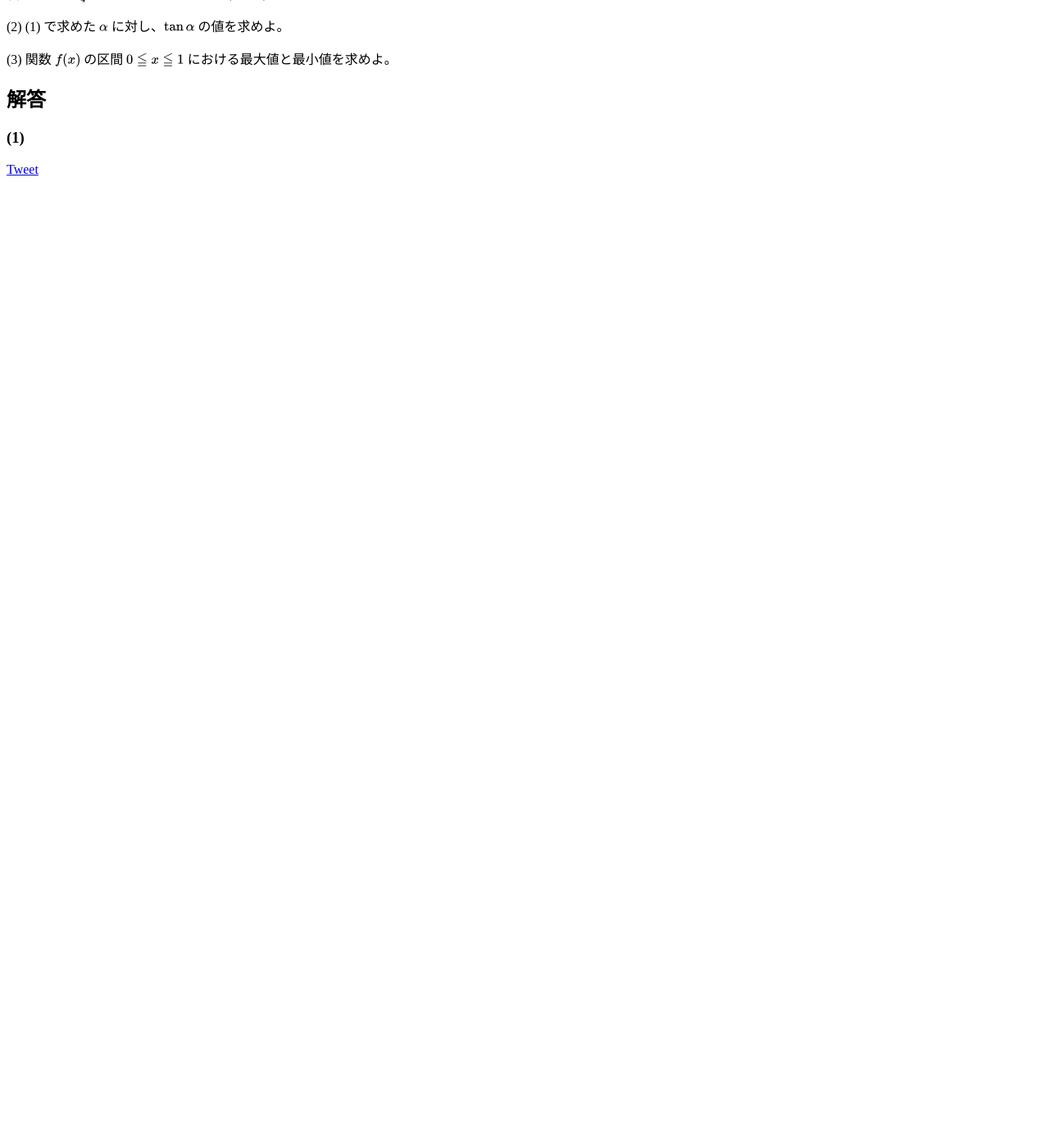
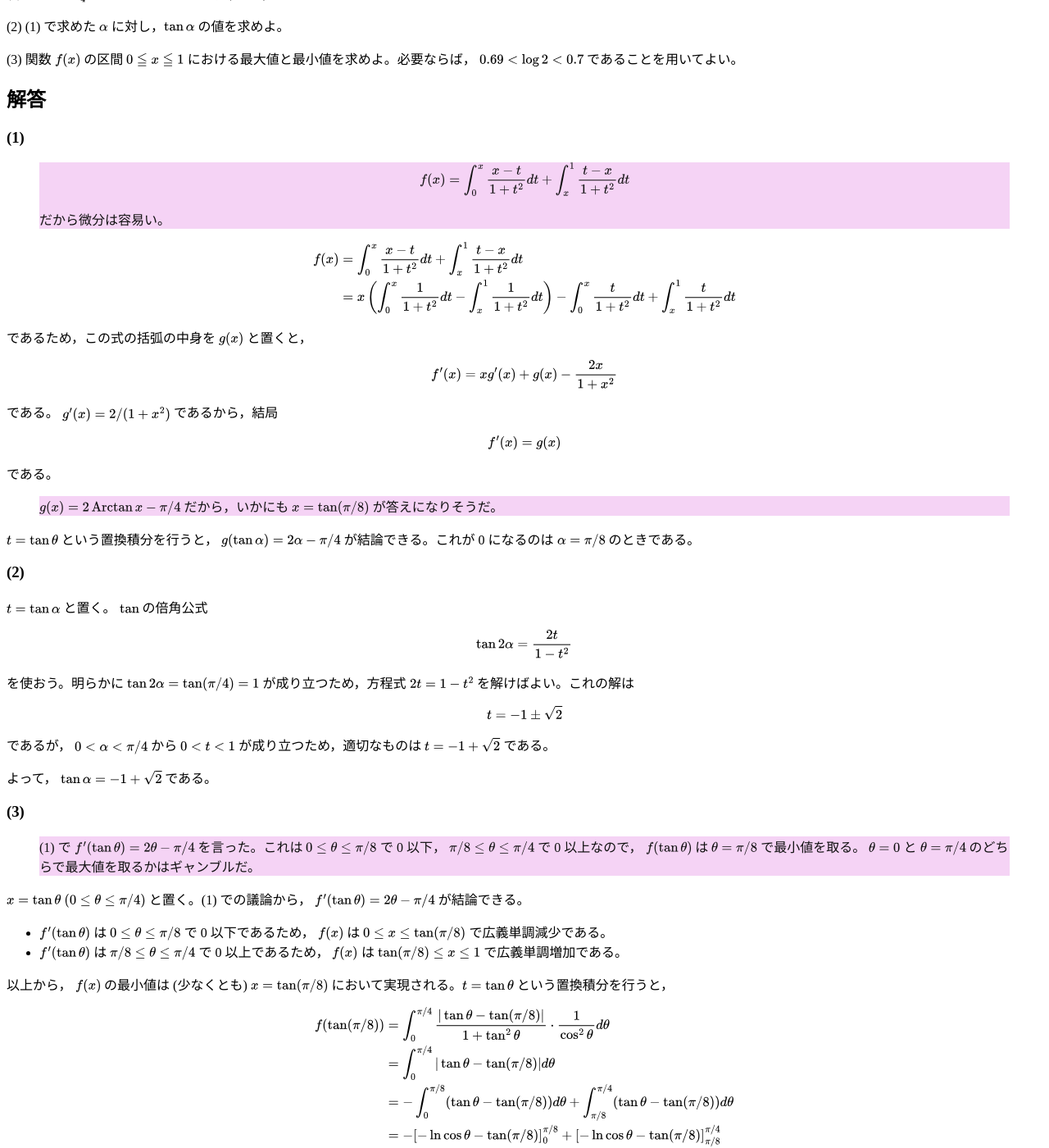
Before and after one commit to koba-e964/ut-entrance-exam-math, a Jekyll site: the page built from 2024/s2.md, in a window 1280 px wide and 1400 px high, scrolled down 263 px. Shown: the whole window at 82% size. Built offline with Jekyll 4.4.1, drawn with Linux system fonts in a browser that asks for light colours; comment, search, counter and statistics services are not loaded; before the commit the page ends 900 px from its top, so only the background shows below that; some of the changed text lies outside the part shown.

Commit message:
Add 2024/s2

```diff
--- a/2024/s2.md
+++ b/2024/s2.md
@@ -8,11 +8,87 @@ title: 2024 年度理科 第 2 問
 
 $$ f(x) = \int_0^1 \frac{|t-x|}{1+t^2}dt \qquad (0 \leqq x \leqq 1)$$
 
-(1) $0 < \alpha < \frac{\pi}{4}$ を満たす実数 $\alpha$ で、 $f'(\tan \alpha) = 0$ となるものを求めよ。
+(1) $0 < \alpha < \frac{\pi}{4}$ を満たす実数 $\alpha$ で， $f'(\tan \alpha) = 0$ となるものを求めよ。
 
-(2) (1) で求めた $\alpha$ に対し、$\tan \alpha$ の値を求めよ。
+(2) (1) で求めた $\alpha$ に対し，$\tan \alpha$ の値を求めよ。
 
-(3) 関数 $f(x)$ の区間 $0 \leqq x \leqq 1$ における最大値と最小値を求めよ。
+(3) 関数 $f(x)$ の区間 $0 \leqq x \leqq 1$ における最大値と最小値を求めよ。必要ならば， $0.69 < \log 2 < 0.7$ であることを用いてよい。
 
 ## 解答
 ### (1)
+
+> $$f(x) = \int_0^x \frac{x-t}{1+t^2}dt + \int_x^1 \frac{t-x}{1+t^2}dt$$
+>
+> だから微分は容易い。
+
+$$\begin{align*}
+f(x) &= \int_0^x \frac{x-t}{1+t^2}dt + \int_x^1 \frac{t-x}{1+t^2}dt \\
+&= x\left(\int_0^x \frac{1}{1+t^2}dt - \int_x^1 \frac{1}{1+t^2}dt\right) -\int_0^x \frac{t}{1+t^2}dt + \int_x^1 \frac{t}{1+t^2}dt
+\end{align*}$$
+
+であるため，この式の括弧の中身を $g(x)$ と置くと，
+
+$$f'(x) = xg'(x) + g(x) - \frac{2x}{1+x^2}$$
+
+である。 $g'(x) = 2/(1+x^2)$ であるから，結局
+
+$$f'(x) = g(x)$$
+
+である。
+
+> $g(x) = 2\mathop{\mathrm{Arctan}} x - \pi/4$ だから，いかにも $x = \tan (\pi/8)$ が答えになりそうだ。
+
+$t = \tan \theta$ という置換積分を行うと， $g(\tan \alpha) = 2 \alpha - \pi/4$ が結論できる。これが 0 になるのは $\alpha = \pi/8$ のときである。
+
+### (2)
+$t = \tan\alpha$ と置く。 $\tan$ の倍角公式
+
+$$\tan 2\alpha = \frac{2t}{1-t^2}$$
+
+を使おう。明らかに $\tan 2\alpha = \tan (\pi/4) = 1$ が成り立つため，方程式 $2t = 1 - t^2$ を解けばよい。これの解は
+
+$$ t = -1\pm \sqrt{2}$$
+
+であるが， $0 < \alpha < \pi/4$ から $0 < t < 1$ が成り立つため，適切なものは $t = -1 + \sqrt{2}$ である。
+
+よって， $\tan \alpha = -1 + \sqrt{2}$ である。
+
+### (3)
+
+> (1) で $f'(\tan \theta) = 2\theta - \pi/4$ を言った。これは $0 \le \theta \le \pi/8$ で 0 以下， $\pi/8\le \theta \le \pi/4$ で 0 以上なので， $f(\tan \theta)$ は $\theta = \pi/8$ で最小値を取る。 $\theta = 0$ と $\theta = \pi/4$ のどちらで最大値を取るかはギャンブルだ。
+
+$x = \tan \theta \ (0 \le \theta \le \pi/4)$ と置く。(1) での議論から， $f'(\tan \theta) = 2\theta - \pi/4$ が結論できる。
+
+- $f'(\tan \theta)$ は $0 \le \theta \le \pi/8$ で 0 以下であるため， $f(x)$ は $0 \le x \le \tan(\pi/8)$ で広義単調減少である。
+- $f'(\tan \theta)$ は $\pi/8 \le \theta \le \pi/4$ で 0 以上であるため， $f(x)$ は $\tan(\pi/8) \le x \le 1$ で広義単調増加である。
+
+以上から， $f(x)$ の最小値は (少なくとも) $x = \tan(\pi/8)$ において実現される。$t = \tan \theta$ という置換積分を行うと，
+
+$$\begin{align*}
+f(\tan(\pi/8)) &= \int_0^{\pi/4} \frac{|\tan \theta - \tan(\pi/8)|}{1 + \tan^2\theta} \cdot \frac{1}{\cos^2\theta} d\theta \\
+&= \int_0^{\pi/4} |\tan \theta - \tan(\pi/8)|d\theta \\
+&= -\int_0^{\pi/8} (\tan \theta - \tan(\pi/8))d\theta + \int_{\pi/8}^{\pi/4} (\tan \theta - \tan(\pi/8))d\theta \\
+&= -[-\ln \cos\theta - \tan(\pi/8)]_{0}^{\pi/8} + [-\ln \cos\theta - \tan(\pi/8)]_{\pi/8}^{\pi/4} \\
+&= 2\ln \cos(\pi/8) + \ln{\sqrt{2}} = \ln (\sqrt{2}\cos^2(\pi/8)) \\
+&= \ln \frac{\sqrt{2}(1+\cos(\pi/4))}{2} = \ln \frac{1+\sqrt{2}}{2}
+\end{align*}$$
+
+が言えるため，これが最小値である。
+
+また，最大値は $f(0)$ または $f(1)$ である。$t = \tan \theta$ という置換積分を行うと，
+
+$$\begin{align*}
+f(0) &= \int_0^{\pi/4} \frac{\tan \theta}{1 + \tan^2\theta} \cdot \frac{1}{\cos^2\theta} d\theta \\
+&= \int_0^{\pi/4} \tan \theta d\theta \\
+&= [-\ln\cos\theta]_0^{\pi/4} = \ln\sqrt{2}
+\end{align*}$$
+
+$$\begin{align*}
+f(1) &= \int_0^{\pi/4} \frac{1-\tan \theta}{1 + \tan^2\theta} \cdot \frac{1}{\cos^2\theta} d\theta \\
+&= \int_0^{\pi/4} (1-\tan \theta)d\theta \\
+&= [\theta+\ln\cos\theta]_0^{\pi/4} = \pi/4-\ln\sqrt{2}
+\end{align*}$$
+
+が言える。ここで， $4(f(0) - f(1)) = 4(2\ln\sqrt{2} - \pi/4) = 4\ln 2 - \pi$ だが， $4\ln 2 < 4 \times 0.7 = 2.8$ と $\pi > 3$ から，この値は負である。
+
+よって $f(0) < f(1)$ であることがわかるので，最大値は $f(1) = \pi/4 - \ln\sqrt{2}$ である。
```
Also changed, not shown: index.md (+1 -1 lines).
